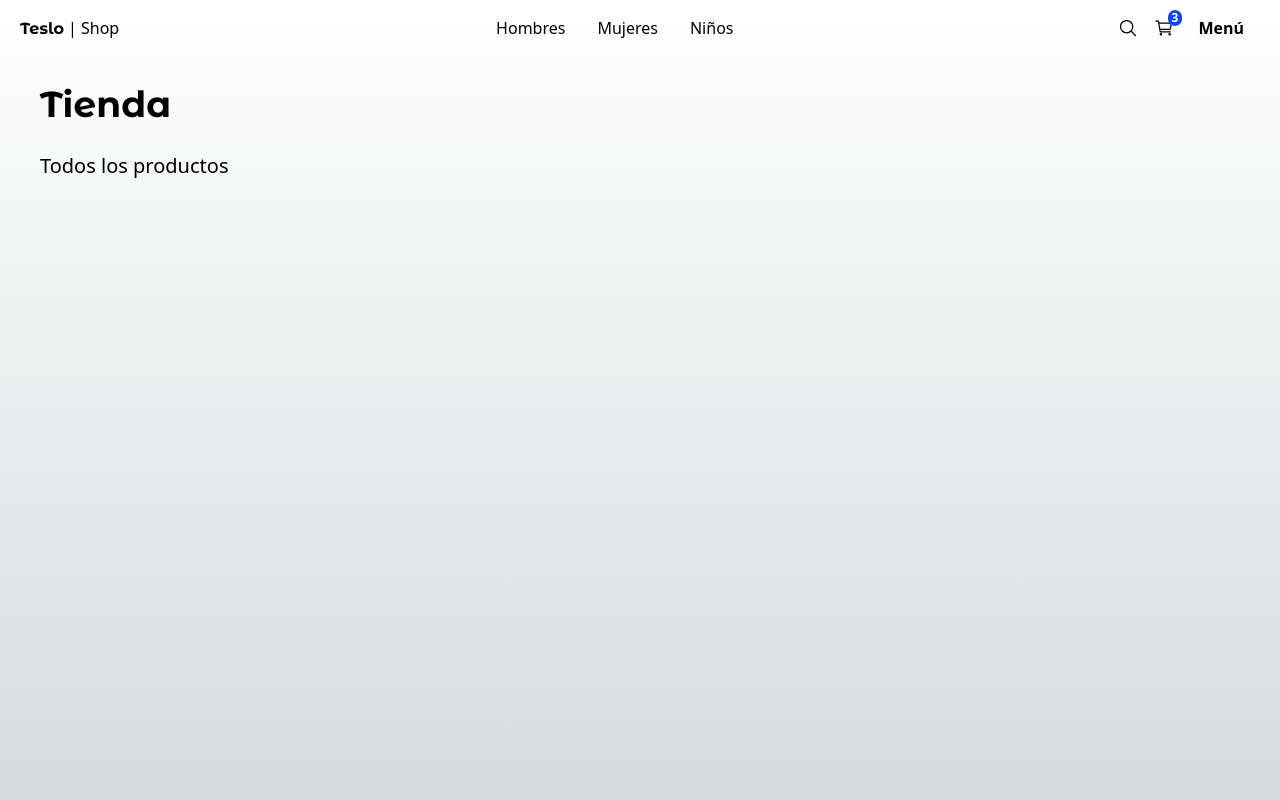
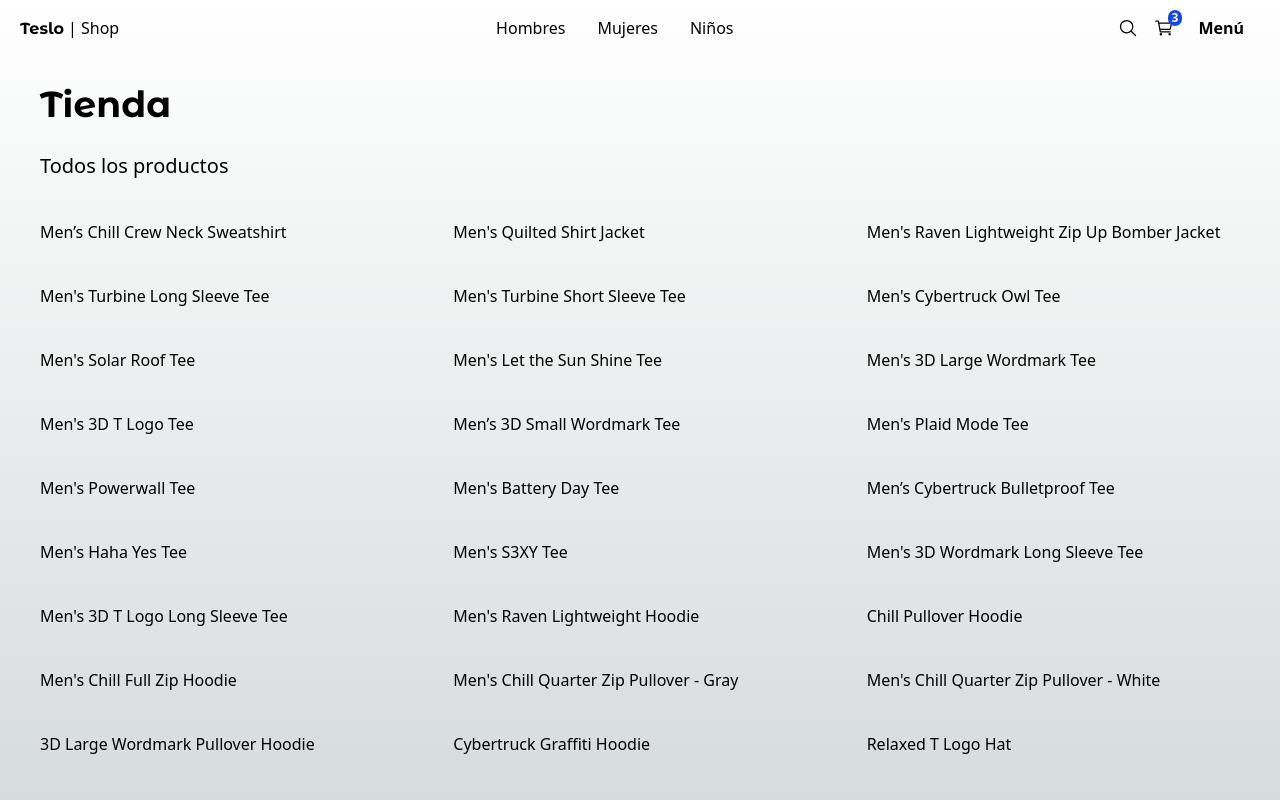
Before and after one commit to eduucas99/ecommerce-shop, a Next.js app: page / in a window 1280 px wide. Shown: the top 800 px of the page. Built offline with nearby package versions, Linux system fonts and the light colour scheme.

Commit message:
add grid of products

```diff
--- a/src/app/(shop)/page.tsx
+++ b/src/app/(shop)/page.tsx
@@ -1,5 +1,9 @@
-import { titleFont } from "@/config/fonts";
 import { Title } from "@/components";
+import { initialData } from "@/seed/seed";
+import { ProductGrid } from '@/components/products/product-grid/ProductGrid';
+
+const products = initialData.products;
+
 export default function Home() {
   return (
    <>
@@ -7,7 +11,11 @@
       title="Tienda"
       subtitle="Todos los productos"
       className="mb-2"
-     />
+    />
+
+    <ProductGrid
+      products={products}
+    />
    </>
   );
 }
--- a/src/components/index.ts
+++ b/src/components/index.ts
@@ -1,3 +1,4 @@
 export * from './ui/top-menu/TopMenu';
 export * from './ui/not-found/PageNotFound';
+export * from './products/product-grid/ProductGrid';
 export * from './ui/title/Title';
--- /dev/null
+++ b/src/components/products/product-grid/ProductGrid.tsx
@@ -0,0 +1,17 @@
+import { Product } from "@/interfaces";
+
+
+interface Props{
+    products: Product[];
+}
+export const ProductGrid = ({products}: Props) => {
+  return (
+    <div className="grid grid-cols-2 sm:grid-cols-3 gap-10 mb-10">
+        {
+            products.map( p => (
+                <span key={p.slug}>{p.title}</span>
+            ))
+        }
+    </div>
+  )
+}
--- /dev/null
+++ b/src/interfaces/index.ts
@@ -0,0 +1 @@
+export * from './product.interface';
--- /dev/null
+++ b/src/interfaces/product.interface.ts
@@ -0,0 +1,16 @@
+export interface Product {
+    //TODO id: string;
+    description: string;
+    images: string[];
+    inStock: number;
+    price: number;
+    sizes: ValidSizes[];
+    slug: string;
+    tags: string[];
+    title: string;
+    type: ValidTypes;
+    gender: 'men'|'women'|'kid'|'unisex'
+}
+
+type ValidSizes = 'XS'|'S'|'M'|'L'|'XL'|'XXL'|'XXXL';
+type ValidTypes = 'shirts'|'pants'|'hoodies'|'hats';
```
